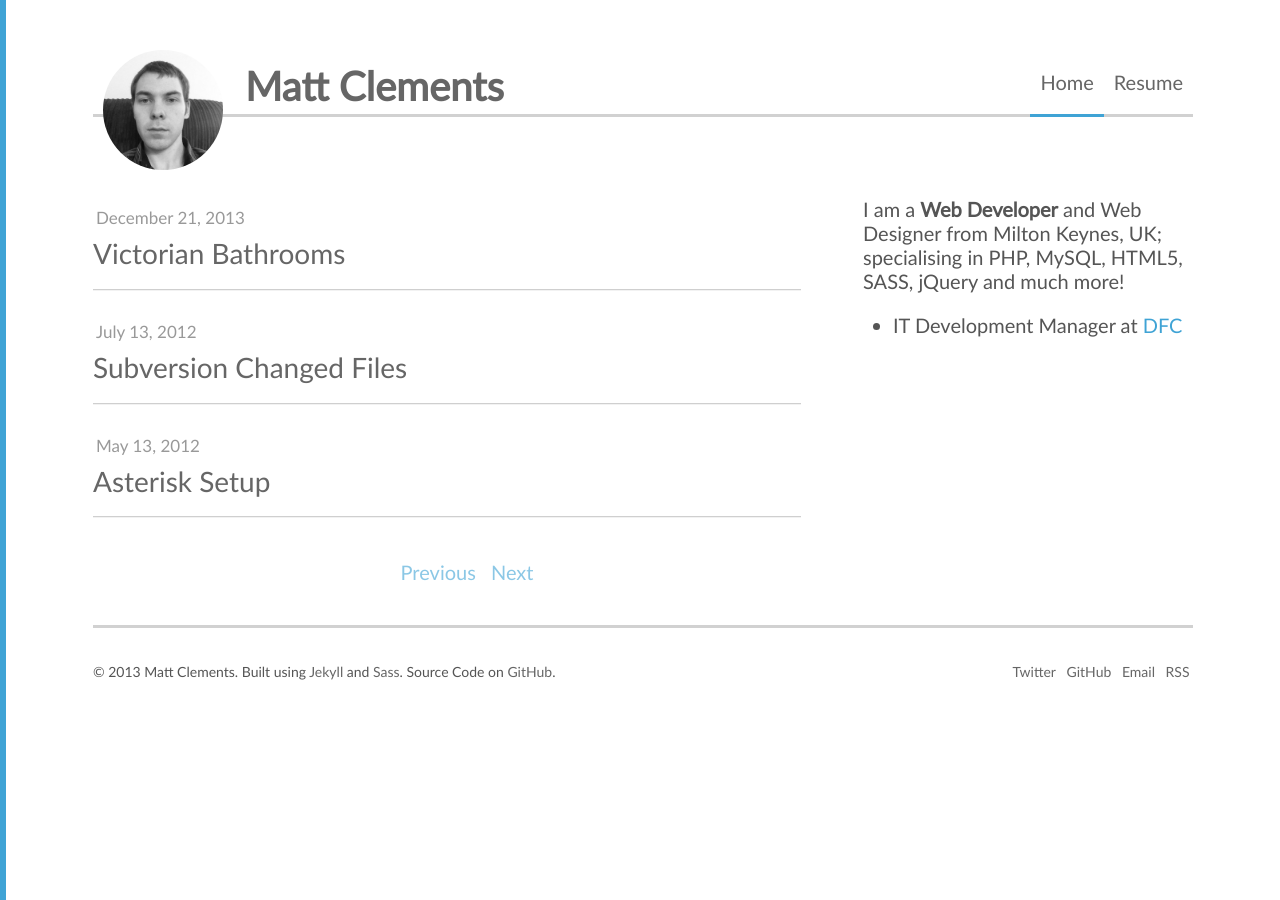
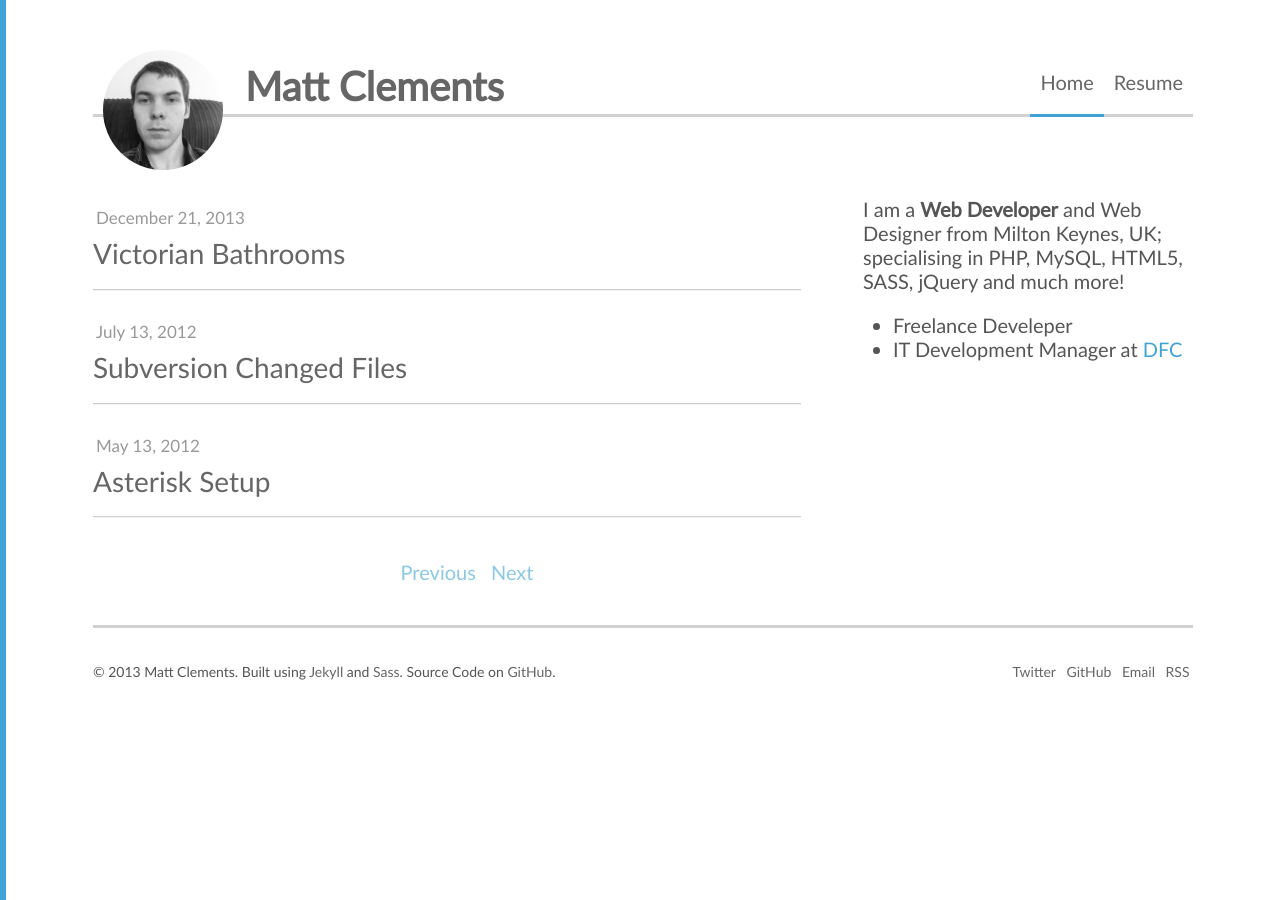
Before and after one commit to mattclements/mattclements.github.io, a Jekyll site: the page built from index.html, in a window 1280 px wide. Built offline with Jekyll 4.4.1, drawn with Linux system fonts in a browser that asks for light colours; Markdown is read by kramdown in place of the engine named in the settings; the list of posts is cut into pages by our own code.

Commit message:
Adding New Post

```diff
--- a/_includes/sidebar.html
+++ b/_includes/sidebar.html
@@ -5,6 +5,7 @@
 		I am a <strong itemprop="jobTitle">Web Developer</strong> and Web Designer from Milton Keynes, UK; specialising in PHP, MySQL, HTML5, SASS, jQuery and much more!
 	</p>
 	<ul>
+		<li>Freelance Develeper</li>
 		<li>IT Development Manager at <a href="http://www.debitfinance.co.uk/" itemprop="url" target="_blank">DFC</a></li>
 	</ul>
 </div>
```
